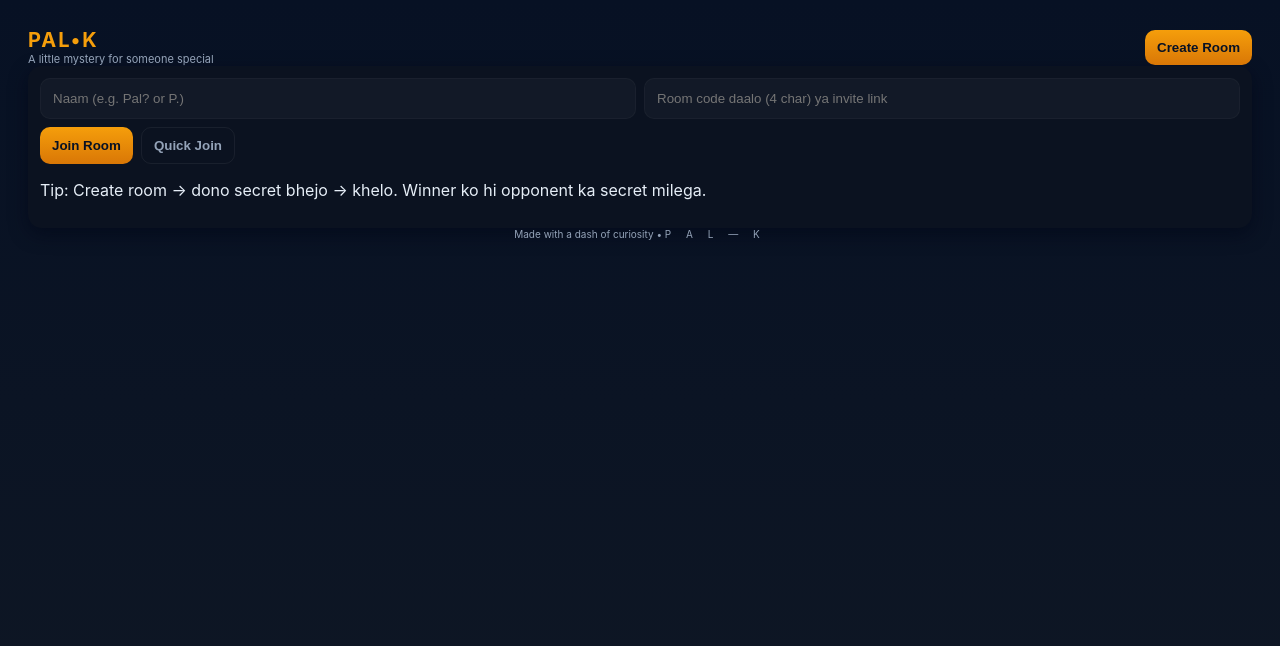
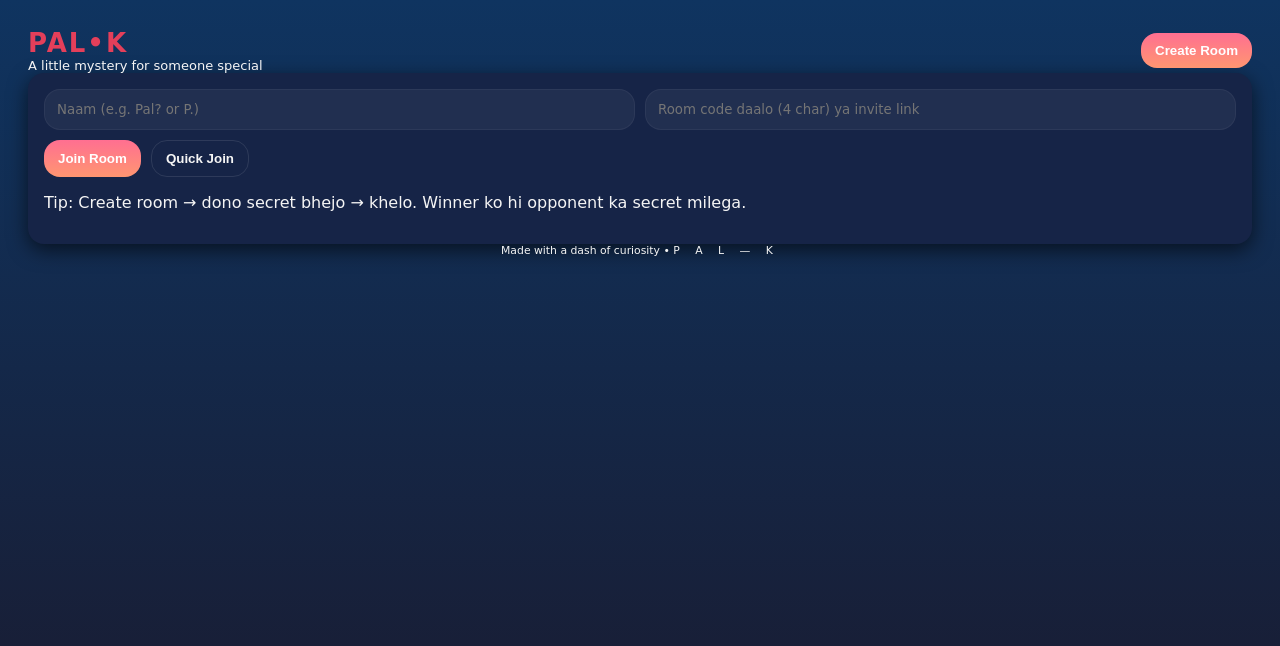
Before and after one commit to omsingh-coder/ccode, a website: page index.html in a window 1280 px wide. Drawn offline with nearby package versions, Linux system fonts and the light colour scheme; no server answers.

Commit message:
Update style.css

```diff
--- a/style.css
+++ b/style.css
@@ -1,26 +1,24 @@
-/* style.css - mobile-first */
-:root{
-  --bg:#0f1724;
-  --card:#0b1220;
-  --accent:#f59e0b;
-  --muted:#94a3b8;
-  --glass: rgba(255,255,255,0.03);
-  --round:14px;
-  font-family: Inter, ui-sans-serif, system-ui, -apple-system, "Segoe UI", Roboto, "Helvetica Neue", Arial;
+/* New vibrant & cursive style for Pal-K Chess */
+:root {
+  --bg: #1a1a2e;
+  --card: #162447;
+  --accent: #e43f5a;
+  --muted: #f5f5f5;
+  --glass: rgba(255,255,255,0.05);
+  --round: 16px;
+  font-family: 'Dancing Script', cursive, 'Segoe UI', sans-serif;
 }
 
-*{box-sizing:border-box}
-html,body,#app{height:100%}
-body{
-  margin:0;
-  background:linear-gradient(180deg,#071124 0%, var(--bg) 100%);
-  color:#e6eef7;
-  -webkit-font-smoothing:antialiased;
-  -moz-osx-font-smoothing:grayscale;
-  padding:16px;
-  display:flex;
-  flex-direction:column;
-  gap:12px;
+* { box-sizing: border-box; }
+html, body, #app { height: 100%; }
+body {
+  margin: 0;
+  background: linear-gradient(180deg,#0f3460 0%, var(--bg) 100%);
+  color: var(--muted);
+  padding: 16px;
+  display: flex;
+  flex-direction: column;
+  gap: 14px;
 }
 
 /* Topbar */
@@ -36,47 +34,54 @@ body{
 .brand-mark{
   font-weight:700;
   letter-spacing:2px;
-  color:var(--accent);
-  font-size:18px;
+  color: var(--accent);
+  font-size:22px;
+  font-family: 'Dancing Script', cursive;
 }
 .brand-sub{
-  font-size:11px;
-  color:var(--muted);
+  font-size:13px;
+  color: var(--muted);
 }
 
 /* Buttons */
 .btn{
-  background:linear-gradient(180deg,var(--accent),#d97706);
+  background: linear-gradient(180deg,#ff6f91,#ff9671);
   border:none;
-  color:#071124;
-  padding:10px 12px;
-  border-radius:10px;
+  color:#fff;
+  padding:10px 14px;
+  border-radius: var(--round);
   font-weight:600;
-  min-width:44px;
+  cursor:pointer;
+  transition: transform 0.1s ease-in-out, box-shadow 0.1s;
+}
+.btn:hover{
+  transform: scale(1.05);
+  box-shadow: 0 4px 20px rgba(255,111,145,0.4);
 }
 .btn.ghost{
   background:transparent;
-  border:1px solid rgba(255,255,255,0.06);
-  color:var(--muted);
+  border:1px solid rgba(255,255,255,0.1);
+  color: var(--muted);
 }
 
 /* Card */
 .card{
-  background:var(--card);
-  border-radius:var(--round);
-  padding:12px;
-  box-shadow: 0 6px 18px rgba(2,6,23,0.6);
+  background: var(--card);
+  border-radius: var(--round);
+  padding: 16px;
+  box-shadow: 0 6px 20px rgba(0,0,0,0.6);
 }
 
 /* Forms */
-.form-row{display:flex;gap:8px;margin-bottom:8px}
+.form-row{display:flex;gap:10px;margin-bottom:10px}
 .form-row input{
   flex:1;
   padding:12px;
-  border-radius:10px;
-  border:1px solid rgba(255,255,255,0.03);
-  background:var(--glass);
-  color:inherit;
+  border-radius: var(--round);
+  border:1px solid rgba(255,255,255,0.05);
+  background: var(--glass);
+  color: inherit;
+  font-family: 'Dancing Script', cursive;
 }
 
 /* Board layout */
@@ -84,19 +89,19 @@ body{
   display:flex;
   justify-content:center;
   align-items:center;
-  padding:8px 0;
+  padding:10px 0;
 }
 .board{
   width:100%;
-  max-width:420px;
+  max-width:440px;
   aspect-ratio:1;
   display:grid;
-  grid-template-columns:repeat(8,1fr);
-  border-radius:12px;
+  grid-template-columns: repeat(8,1fr);
+  border-radius: var(--round);
   overflow:hidden;
   touch-action: none;
   user-select:none;
-  box-shadow: 0 8px 30px rgba(3,7,18,0.7);
+  box-shadow: 0 8px 28px rgba(0,0,0,0.7);
 }
 
 /* squares */
@@ -104,32 +109,33 @@ body{
   display:flex;
   align-items:center;
   justify-content:center;
-  font-size:22px;
+  font-size:26px;
   padding:6px;
-  min-width:44px;
-  min-height:44px;
+  min-width:46px;
+  min-height:46px;
   -webkit-tap-highlight-color: transparent;
+  transition: background 0.2s;
 }
-.square.light{ background: linear-gradient(180deg,#f8fafc 0%, #f1f5f9 100%); color:#071124;}
-.square.dark{ background: linear-gradient(180deg,#0b1220 0%, #09101a 100%); color:#e6eef7;}
+.square.light{ background: #f6f6f6; color: #1a1a2e; }
+.square.dark{ background: #162447; color: #fff; }
 
 /* controls */
-.controls{display:flex;flex-direction:column;gap:8px;margin-top:8px}
-.status{font-weight:600;color:var(--muted)}
-.moves{max-height:120px;overflow:auto;font-size:13px;color:var(--muted)}
+.controls{display:flex;flex-direction:column;gap:10px;margin-top:10px}
+.status{font-weight:600;color: var(--accent); font-family: 'Dancing Script', cursive;}
+.moves{max-height:140px;overflow:auto;font-size:14px;color: var(--muted); font-family: 'Dancing Script', cursive;}
 
 /* modal */
-.modal{position:fixed;inset:0;display:flex;align-items:center;justify-content:center;background:rgba(2,6,23,0.5)}
-.modal-card{background:linear-gradient(180deg,#071124,#081426);padding:16px;border-radius:12px;width:88%;max-width:420px}
-.modal-card h3{margin:0 0 8px 0}
-.modal-card textarea{width:100%;min-height:80px;padding:12px;border-radius:8px;border:1px solid rgba(255,255,255,0.03);background:var(--glass);color:inherit}
-.modal-actions{display:flex;justify-content:flex-end;margin-top:10px}
+.modal{position:fixed;inset:0;display:flex;align-items:center;justify-content:center;background:rgba(26,26,46,0.7)}
+.modal-card{background:linear-gradient(180deg,#162447,#0f3460);padding:18px;border-radius:var(--round);width:88%;max-width:440px;font-family: 'Dancing Script', cursive;}
+.modal-card h3{margin:0 0 10px 0;color:var(--accent);}
+.modal-card textarea{width:100%;min-height:90px;padding:12px;border-radius:var(--round);border:1px solid rgba(255,255,255,0.05);background:var(--glass);color:inherit;font-family: 'Dancing Script', cursive;}
+.modal-actions{display:flex;justify-content:flex-end;margin-top:12px}
 
 /* reveal secret box */
-.secret-box{background:rgba(255,255,255,0.03);padding:12px;border-radius:8px;color:var(--accent);font-weight:700}
+.secret-box{background:rgba(255,255,255,0.05);padding:12px;border-radius:var(--round);color:var(--accent);font-weight:700;font-family: 'Dancing Script', cursive;}
 
 /* footer */
-.footer{display:flex;justify-content:center;color:var(--muted);font-size:12px}
+.footer{display:flex;justify-content:center;color:var(--muted);font-size:13px;font-family: 'Dancing Script', cursive;}
 .easter{letter-spacing:6px}
 
 /* helper */
@@ -138,6 +144,6 @@ body{
 /* responsive tweaks */
 @media(min-width:700px){
   body{padding:28px}
-  .brand-mark{font-size:20px}
+  .brand-mark{font-size:26px}
   .board{max-width:560px}
 }
```
